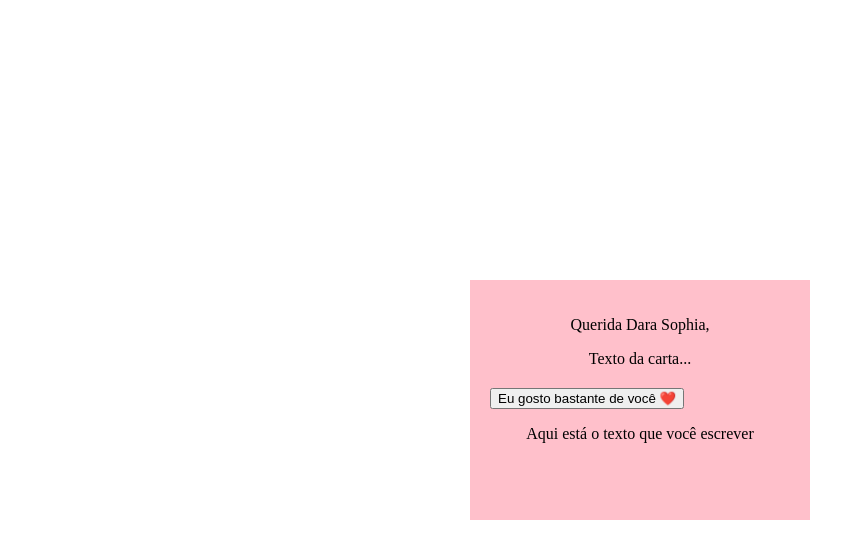
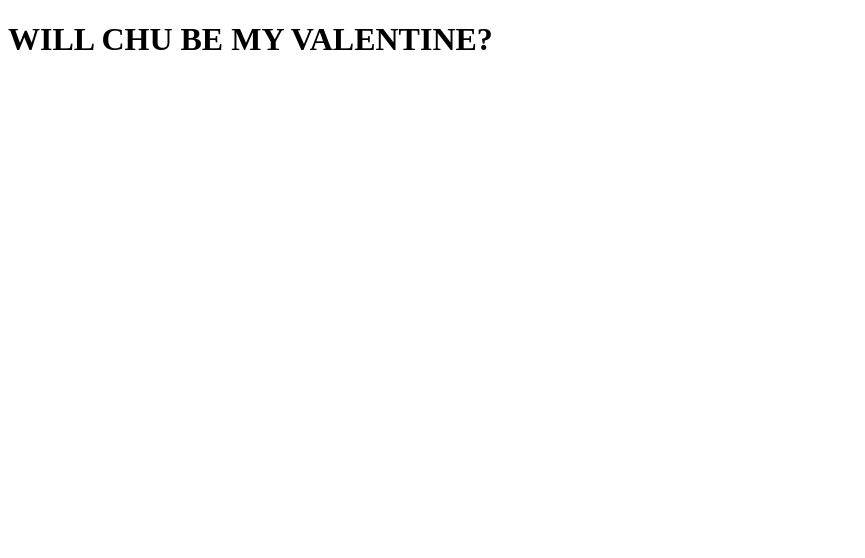
Before and after one commit to luis-1A/Dara-Sophia-Guedes-dos-santos-, a plain HTML site: page index.html in a window 1280 px wide. Shown: the whole page, without its empty margins (0-865 px from the left). Drawn offline with Linux system fonts and the light colour scheme.

Commit message:
Update index.html

```diff
--- a/index.html
+++ b/index.html
@@ -2,55 +2,23 @@
 <html>
 <head>
     <title>Carta para Dara Sophia</title>
-    <style>
-        body {
-            display: flex;
-            justify-content: center;
-            align-items: center;
-            height: 100vh;
-            margin: 0;
-        }
-        #carta {
-            display: none;
-            position: absolute;
-            top: 50%;
-            left: 50%;
-            transform: translate(-50%, -50%);
-            width: 300px;
-            height: 200px;
-            background-color: pink;
-            padding: 20px;
-            text-align: center;
-        }
-        #botao {
-            display: none;
-            margin-top: 20px;
-        }
-    </style>
+
 </head>
 <body>
-    <div id="carta">
-        <p>Querida Dara Sophia,</p>
-        <p>Texto da carta...</p>
-        <button id="botao" onclick="mostrarCorações()">Eu gosto bastante de você ❤️</button>
+    <div class="container">
+  <div class="envelope"></div>
+  <div class="card">
+    <h1 class="message">WILL CHU BE MY VALENTINE?</h1>
+    <div class="pikachu">
+      <div class="limbs"></div>
+      <div class="heart"></div>
+      <div class="arms"></div>
+      <div class="smile"></div>
     </div>
+  </div>
+  <div class="cover"></div>
+  <div class="lid"></div>
+  <div class="shadow"></div>
 
-    <script>
-        function mostrarCarta() {
-            var carta = document.getElementById('carta');
-            carta.style.display = 'block';
-            setTimeout(function() {
-                carta.innerHTML += "<p>Aqui está o texto que você escrever</p>";
-                var botao = document.getElementById('botao');
-                botao.style.display = 'block';
-            }, 5000);
-        }
-
-        function mostrarCorações() {
-            // Adicione aqui o código para mostrar os corações
-        }
-
-        mostrarCarta();
-    </script>
 </body>
 </html
```
